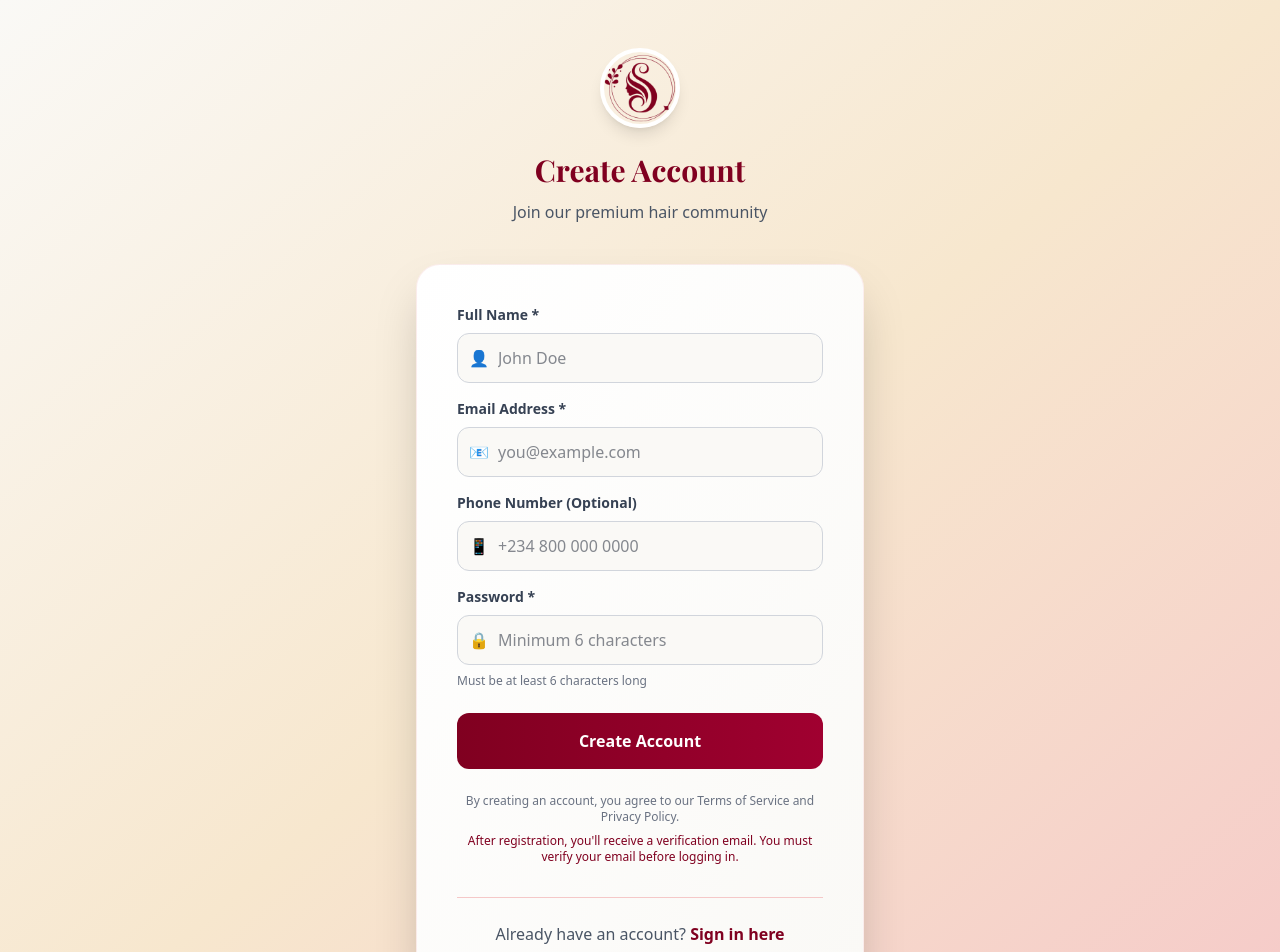
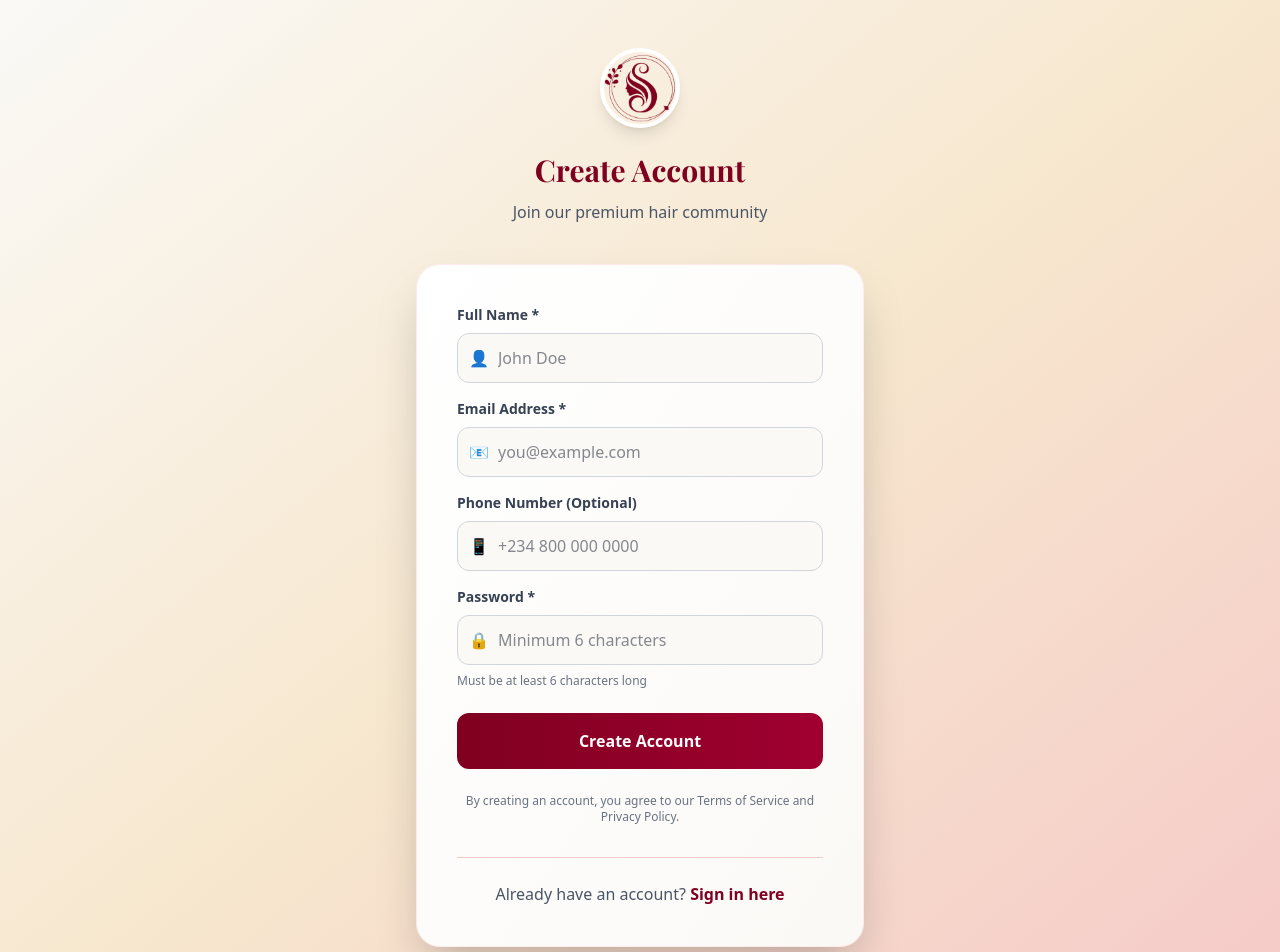
Before and after one commit to thewebstamp/hairstop, a Next.js app: page /auth/register in a window 1280 px wide. Shown: the top 952 px of the page. Built offline with nearby package versions, Linux system fonts and the light colour scheme; no server answers; a web font is replaced by a local one.

Commit message:
signup fix

```diff
--- a/app/(auth)/auth/register/page.tsx
+++ b/app/(auth)/auth/register/page.tsx
@@ -210,9 +210,9 @@ export default function RegisterPage() {
 
               <div className="text-xs text-gray-500 text-center space-y-2">
                 <p>By creating an account, you agree to our Terms of Service and Privacy Policy.</p>
-                <p className="text-[#800020] font-medium">
+                {/* <p className="text-[#800020] font-medium">
                   After registration, you&apos;ll receive a verification email. You must verify your email before logging in.
-                </p>
+                </p> */}
               </div>
             </form>
 
```
